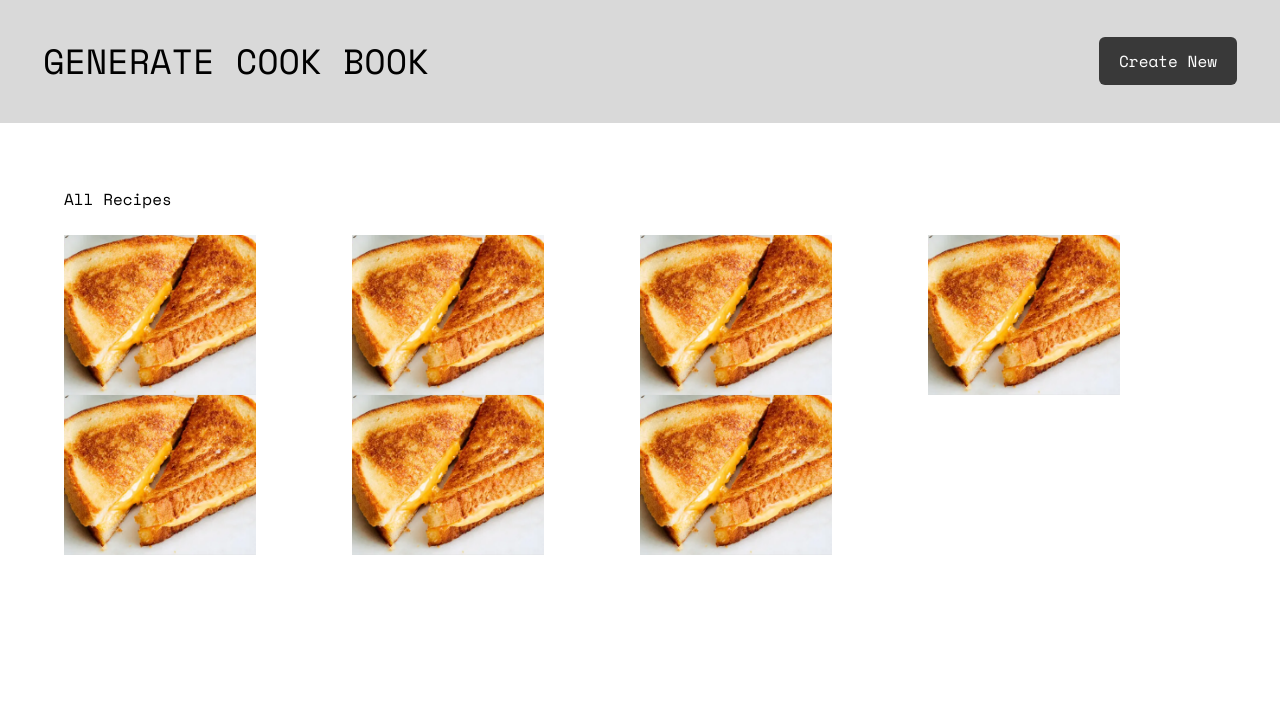
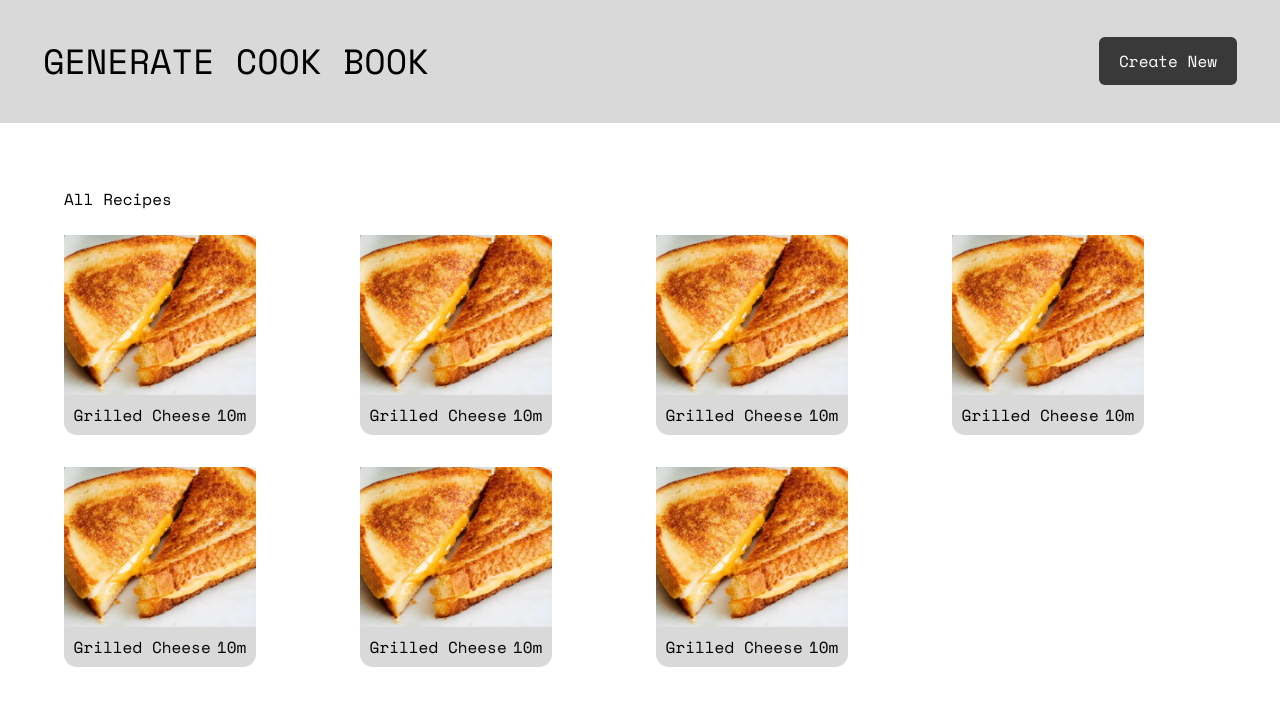
Before and after one commit to adammotts/adam-cooked, a Next.js app in the folder frontend/: page / in a window 1280 px wide. Shown: the top 706 px of the page. Built offline with nearby package versions, Linux system fonts and the light colour scheme; no server answers.

Commit message:
feat: finished-mainpage

```diff
--- a/frontend/src/app/page.tsx
+++ b/frontend/src/app/page.tsx
@@ -8,6 +8,8 @@ import { useQuery } from "@tanstack/react-query";
 import { useState } from "react";
 import placeholderImg from "../../public/placeholder.png";
 import Image from "next/image";
+import menuItem from "../components/Menu/menuItem"
+import MenuItem from "../components/Menu/menuItem";
 export default function Home() {
   const [isModalOpen, setIsModalOpen] = useState(false);
 
@@ -40,18 +42,12 @@ export default function Home() {
       <Navbar createRecipe={() => setIsModalOpen(true)} />
       <div className="flex flex-col p-16 items-start gap-6">
         <h1 className="text-[2vh]">All Recipes</h1>
-        <div className="w-full flex grid grid-cols-4">
+        <div className="w-full flex grid grid-cols-4 gap-[4vh]">
           {placeholder.map((_, index) => (
             <div
               key={index}
-              className="relative w-[15vw] h-[20vh] bg- hover:cursor-pointer"
             >
-              <Image
-                src={placeholderImg}
-                alt="placeholder"
-                layout="fill"
-                objectFit=""
-              />
+              <MenuItem item={recipe} />
             </div>
           ))}
         </div>
--- /dev/null
+++ b/frontend/src/components/Menu/menuItem.tsx
@@ -0,0 +1,27 @@
+import Image from 'next/image'
+import placeholderImg from "../../../public/placeholder.png";
+
+const MenuItem = ({ item }) => {
+    return (
+        <div className="w-[15vw] h-[25vh] bg-primary rounded-[1vw]">
+        <div className="relative w-[15vw] h-[20vh] bg-primary hover:cursor-pointer rounded-tl-[1vw] rounded-tr-[1vw]">
+            <Image
+                src={placeholderImg}
+                alt="placeholder"
+                layout="fill"
+                objectFit="cover"
+              />
+        </div>
+        <div className="flex py-[1vh] px-[0.75vw]">
+                <h1 className="flex-1">
+                    Grilled Cheese
+                </h1>
+                <h1 className="flex-2">
+                    10m
+                </h1>
+            </div>
+        </div>
+    )
+}
+
+export default MenuItem
```
